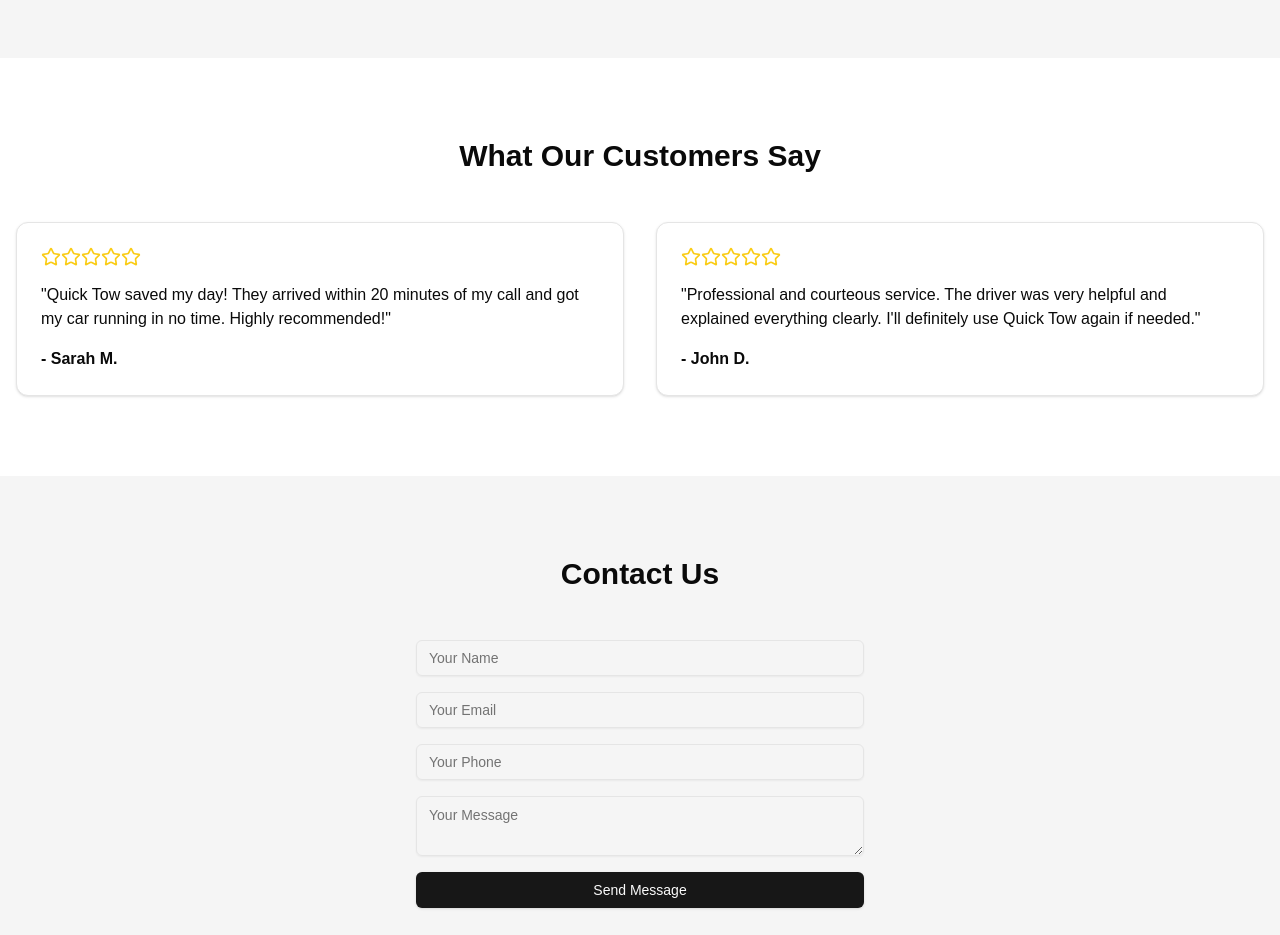
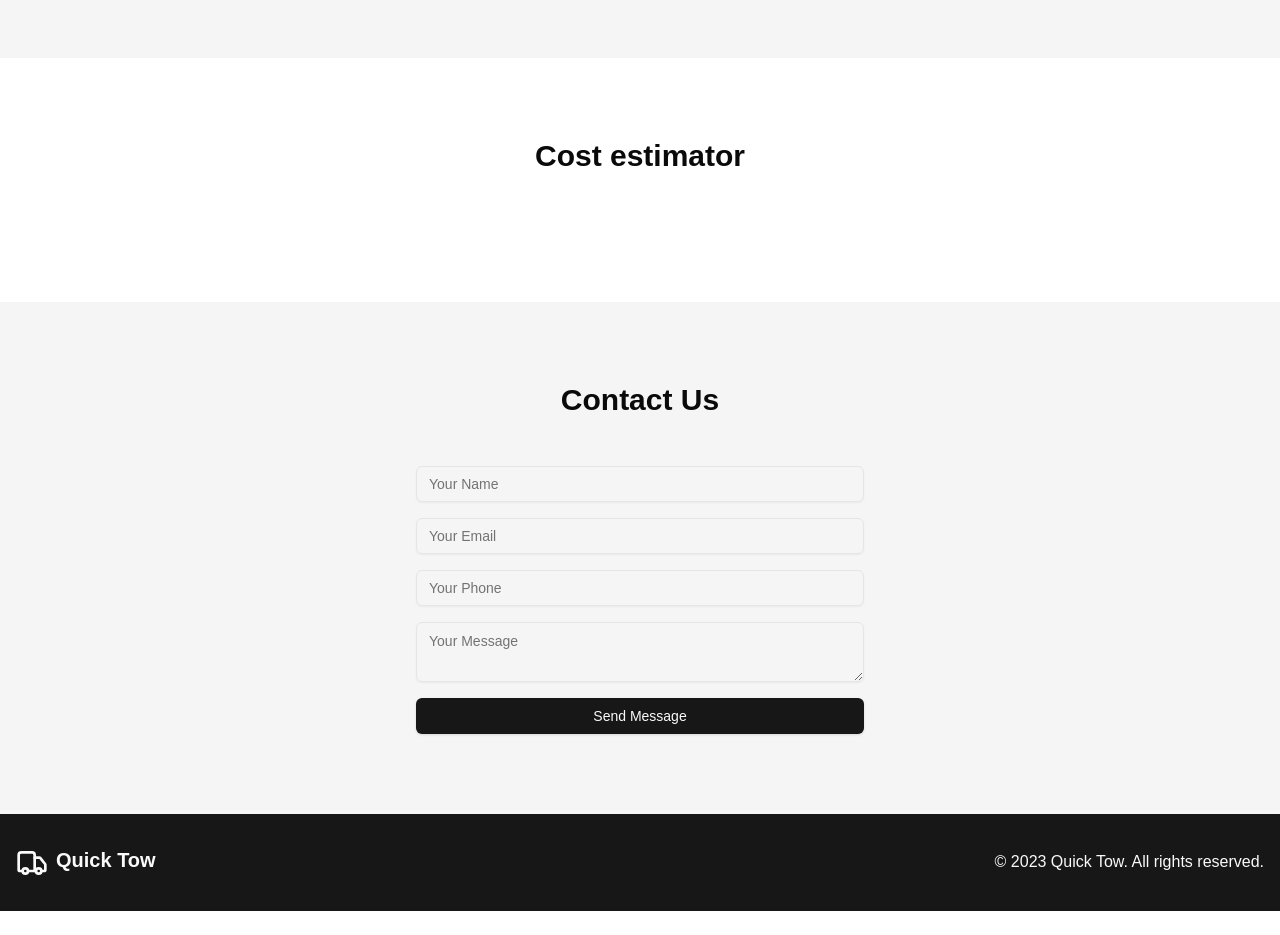
Before and after one commit to mwasnoah/towing-company, a Next.js app: page / in a window 1280 px wide. Shown: the part 1120-2055 px from the top of the page. After the commit the page ends 2031 px from the top, so only its background shows below. Built offline with nearby package versions, Linux system fonts and the light colour scheme.

Commit message:
ref:removes unused section

```diff
--- a/app/page.tsx
+++ b/app/page.tsx
@@ -181,7 +181,7 @@ export default function TowingCompanyApp() {
               </p>
               <p>
                 We understand that vehicle breakdowns and accidents can be
-                stressful, which is why we're available 24/7 to help you get
+                stressful, which is why we&apos;re available 24/7 to help you get
                 back on the road as quickly as possible. With our
                 state-of-the-art equipment and highly trained staff, you can
                 trust Quick Tow for all your towing needs.
@@ -194,44 +194,9 @@ export default function TowingCompanyApp() {
         <section id="testimonials" className="py-20">
           <div className="container mx-auto px-4">
             <h2 className="text-3xl font-bold mb-12 text-center">
-              What Our Customers Say
+              Cost estimator
             </h2>
-            <div className="grid grid-cols-1 md:grid-cols-2 gap-8">
-              <Card>
-                <CardContent className="p-6">
-                  <div className="flex items-center mb-4">
-                    <Star className="h-5 w-5 text-yellow-400" />
-                    <Star className="h-5 w-5 text-yellow-400" />
-                    <Star className="h-5 w-5 text-yellow-400" />
-                    <Star className="h-5 w-5 text-yellow-400" />
-                    <Star className="h-5 w-5 text-yellow-400" />
-                  </div>
-                  <p className="mb-4">
-                    "Quick Tow saved my day! They arrived within 20 minutes of
-                    my call and got my car running in no time. Highly
-                    recommended!"
-                  </p>
-                  <p className="font-semibold">- Sarah M.</p>
-                </CardContent>
-              </Card>
-              <Card>
-                <CardContent className="p-6">
-                  <div className="flex items-center mb-4">
-                    <Star className="h-5 w-5 text-yellow-400" />
-                    <Star className="h-5 w-5 text-yellow-400" />
-                    <Star className="h-5 w-5 text-yellow-400" />
-                    <Star className="h-5 w-5 text-yellow-400" />
-                    <Star className="h-5 w-5 text-yellow-400" />
-                  </div>
-                  <p className="mb-4">
-                    "Professional and courteous service. The driver was very
-                    helpful and explained everything clearly. I'll definitely
-                    use Quick Tow again if needed."
-                  </p>
-                  <p className="font-semibold">- John D.</p>
-                </CardContent>
-              </Card>
-            </div>
+
           </div>
         </section>
 
```
